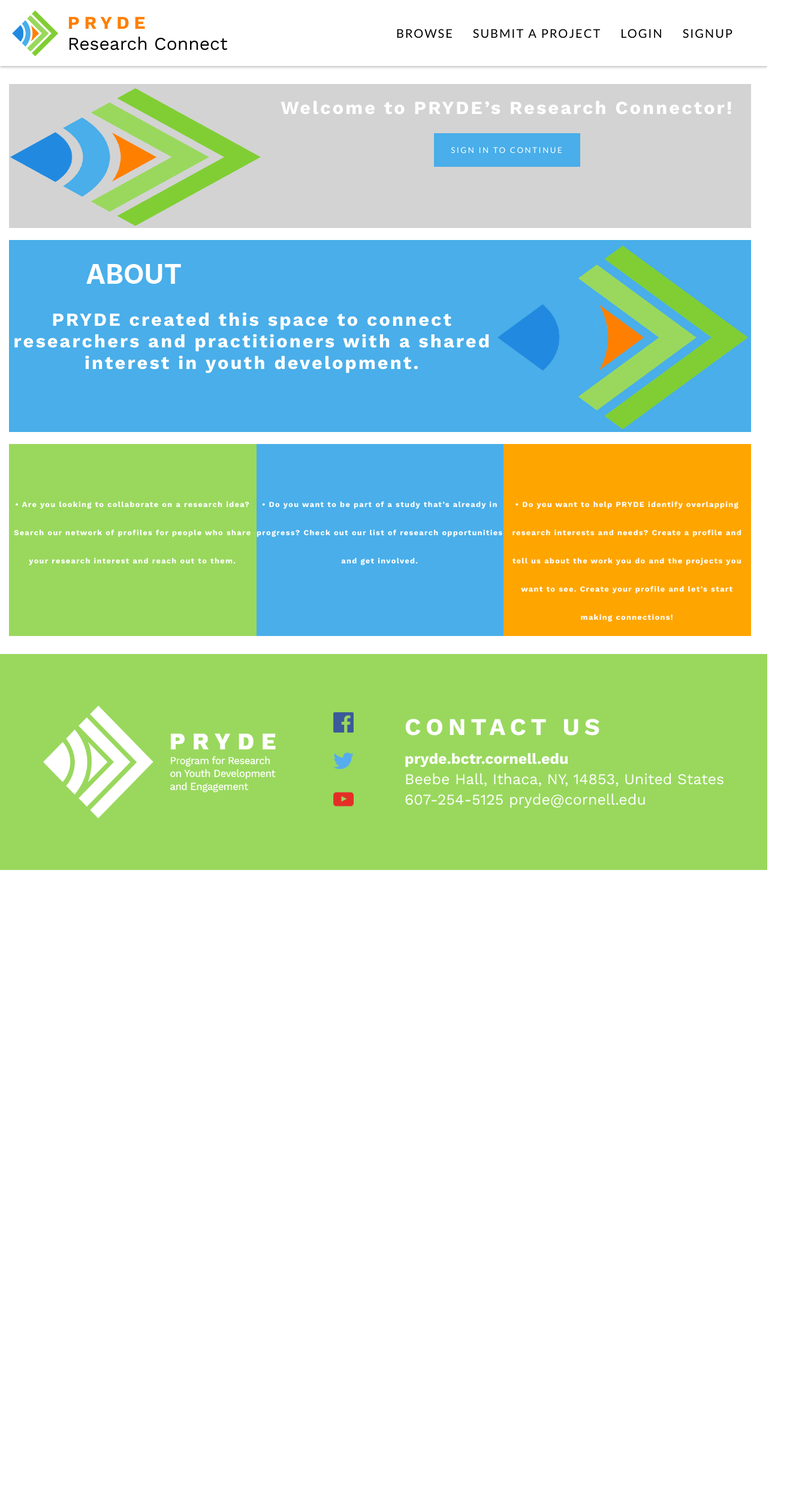
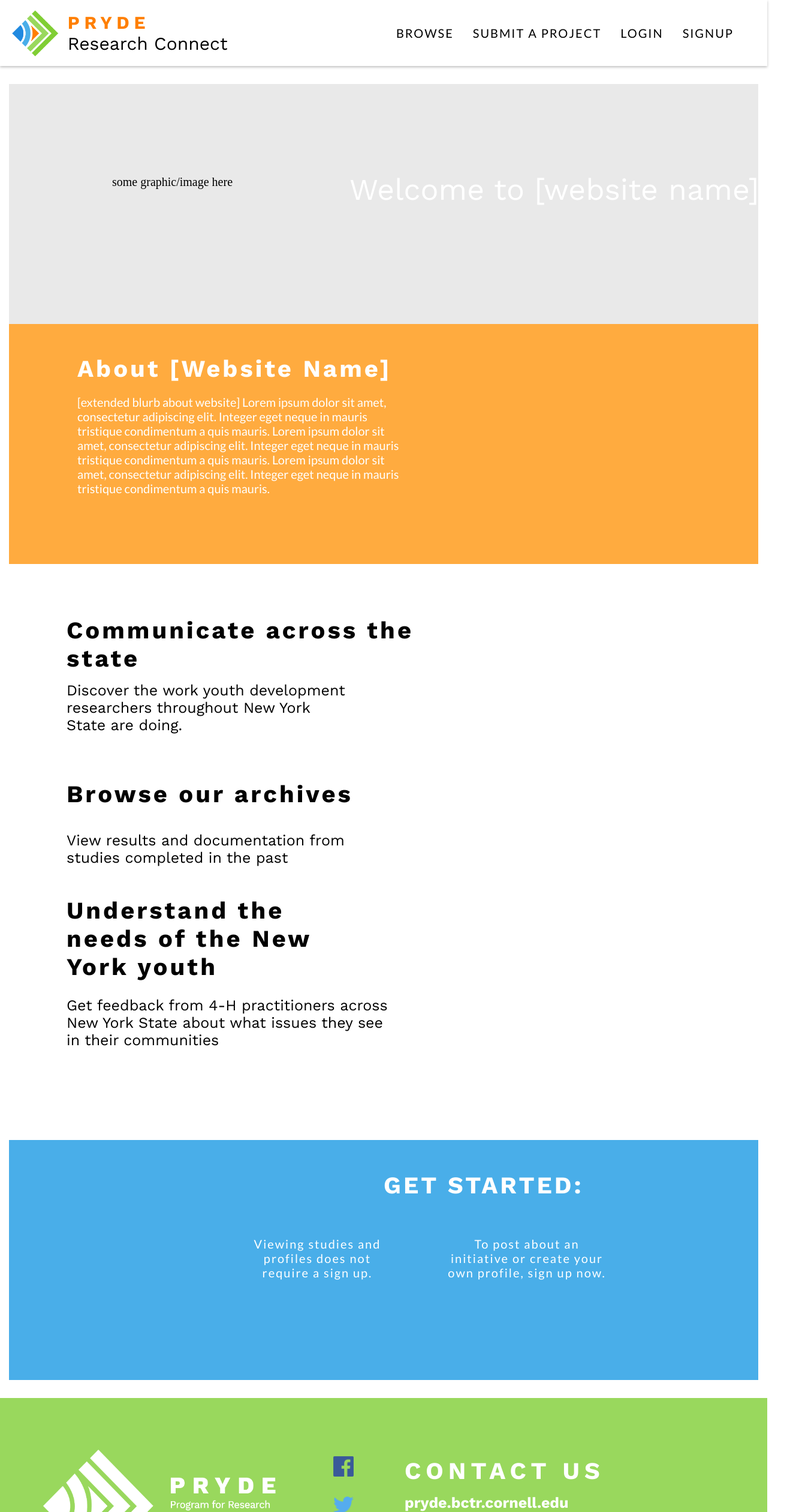
Before and after one commit to gnaww/pryde-connect, a React (Create React App) app in the folder frontend/: page / in a window 1280 px wide. Shown: the top 2520 px of the page at 60% size, 1348 px wide, since content can reach past the window. Before the commit the page ends 1450 px from the top, so only its background shows below. Built offline with nearby package versions, Linux system fonts and the light colour scheme.

Commit message:
did more of homepage still need to insert the images/graphics

```diff
--- a/frontend/src/pages/Index.js
+++ b/frontend/src/pages/Index.js
@@ -8,114 +8,198 @@ class Login extends Component {
     render() {
         return (
             <>
-                    <div className={styles.welcomePic}>
-                        <img src={logo} alt="PRYDE logo" className={styles.imagelogo} />
-                        {/*<h1 className={styles.topText}> pic goes here</h1>*/}
+                {/*    <div className={styles.welcomePic}>*/}
+                {/*        <img src={logo} alt="PRYDE logo" className={styles.imagelogo} />*/}
+                {/*        /!*<h1 className={styles.topText}> pic goes here</h1>*!/*/}
 
-                    </div>
+                {/*    </div>*/}
 
-                    <div className={styles.welcomeText}>
+                {/*    <div className={styles.welcomeText}>*/}
 
-                        <h1 className={styles.topText}>
-                            Welcome to PRYDE’s Research Connector!
-                        </h1>
-                        <br></br>
-                        <input className={styles.loginButton} type="submit" value="SIGN IN TO CONTINUE" />
+                {/*        <h1 className={styles.topText}>*/}
+                {/*            Welcome to PRYDE’s Research Connector!*/}
+                {/*        </h1>*/}
+                {/*        <br></br>*/}
+                {/*        <input className={styles.loginButton} type="submit" value="SIGN IN TO CONTINUE" />*/}
 
-                    </div>
+                {/*    </div>*/}
 
 
-                <br></br>
-                <br></br>
-                <br></br>
-                <br></br>
-                <br></br>
-                <br></br>
-                <br></br>
-                <br></br>
-                <br></br>
-                <br></br>
-                <br></br>
-                <br></br>
-                <br></br>
+                {/*<br></br>*/}
+                {/*<br></br>*/}
+                {/*<br></br>*/}
+                {/*<br></br>*/}
+                {/*<br></br>*/}
+                {/*<br></br>*/}
+                {/*<br></br>*/}
+                {/*<br></br>*/}
+                {/*<br></br>*/}
+                {/*<br></br>*/}
+                {/*<br></br>*/}
+                {/*<br></br>*/}
+                {/*<br></br>*/}
 
 
-                <div className={styles.aboutDiv}>
-                    <h1 className={styles.aboutCaps}>
-                        ABOUT
-                    </h1>
+                {/*<div className={styles.aboutDiv}>*/}
+                {/*    <h1 className={styles.aboutCaps}>*/}
+                {/*        ABOUT*/}
+                {/*    </h1>*/}
 
 
-                    <h1 className={styles.topText}>
+                {/*    <h1 className={styles.topText}>*/}
 
-                        PRYDE created this space to connect researchers and practitioners with a shared interest in youth development.
-                        <br></br>
-                        <br></br>
-                    </h1>
+                {/*        PRYDE created this space to connect researchers and practitioners with a shared interest in youth development.*/}
+                {/*        <br></br>*/}
+                {/*        <br></br>*/}
+                {/*    </h1>*/}
 
-                </div>
+                {/*</div>*/}
 
-                <div className={styles.aboutPic}>
-                    <img src={logo} alt="PRYDE logo" className={styles.imagelogo} />
+                {/*<div className={styles.aboutPic}>*/}
+                {/*    <img src={logo} alt="PRYDE logo" className={styles.imagelogo} />*/}
 
-                </div>
+                {/*</div>*/}
 
-                <br></br>
-                <br></br>
-                <br></br>
-                <br></br>
-                <br></br>
-                <br></br>
-                <br></br>
-                <br></br>
-                <br></br>
-                <br></br>
-                <br></br>
-                <br></br>
-                <br></br>
-                <br></br>
-                <br></br>
-                <br></br>
-                <br></br>
+                {/*<br></br>*/}
+                {/*<br></br>*/}
+                {/*<br></br>*/}
+                {/*<br></br>*/}
+                {/*<br></br>*/}
+                {/*<br></br>*/}
+                {/*<br></br>*/}
+                {/*<br></br>*/}
+                {/*<br></br>*/}
+                {/*<br></br>*/}
+                {/*<br></br>*/}
+                {/*<br></br>*/}
+                {/*<br></br>*/}
+                {/*<br></br>*/}
+                {/*<br></br>*/}
+                {/*<br></br>*/}
+                {/*<br></br>*/}
 
 
 
 
-                <div className={styles.homeDiv1}>
+                {/*<div className={styles.homeDiv1}>*/}
 
-                    <h1 className={styles.cardtext}>
-                        •    Are you looking to collaborate on a research idea? Search our network of profiles for people who share your research interest and reach out to them.
-                        <br></br>
-                        <br></br>
+                {/*    <h1 className={styles.cardtext}>*/}
+                {/*        •    Are you looking to collaborate on a research idea? Search our network of profiles for people who share your research interest and reach out to them.*/}
+                {/*        <br></br>*/}
+                {/*        <br></br>*/}
+                {/*    </h1>*/}
+
+
+                {/*</div>*/}
+
+
+
+
+                {/*<div className={styles.homeDiv2}>*/}
+                {/*    <h1 className={styles.cardtext}>*/}
+
+
+                {/*    •    Do you want to be part of a study that’s already in progress? Check out our list of research opportunities and get involved.*/}
+                {/*        <br></br>*/}
+                {/*        <br></br>*/}
+                {/*    </h1>*/}
+
+                {/*</div>*/}
+
+
+                {/*<div className={styles.homeDiv3}>*/}
+
+                {/*<h1 className={styles.cardtext}>*/}
+
+                {/*•    Do you want to help PRYDE identify overlapping research interests and needs? Create a profile and tell us about the work you do and the projects you want to see.*/}
+                {/*    Create your profile and let’s start making connections!*/}
+                {/*    <br></br>*/}
+                {/*    <br></br>*/}
+                {/*</h1>*/}
+
+
+                {/*</div>*/}
+
+
+
+                <div id={styles.div1}>
+
+
+                    <p id={styles.graphictext}>
+
+                        some graphic/image here
+                    </p>
+
+                    <h1 id={styles.welcometext}>
+                        Welcome to [website name]!
+
                     </h1>
+
+
 
 
                 </div>
 
 
+                <div id={styles.div2}>
 
 
-                <div className={styles.homeDiv2}>
-                    <h1 className={styles.cardtext}>
 
 
-                    •    Do you want to be part of a study that’s already in progress? Check out our list of research opportunities and get involved.
-                        <br></br>
-                        <br></br>
-                    </h1>
+
+
+
+
+
+
+                    <h1 id={styles.aboutheader}> About [Website Name] </h1>
+
+                    <p id={styles.abouttext}>
+                        [extended blurb about website] Lorem ipsum dolor sit amet, consectetur adipiscing elit. Integer eget neque in mauris tristique condimentum a quis mauris. Lorem ipsum dolor sit amet, consectetur adipiscing elit. Integer eget neque in mauris tristique condimentum a quis mauris. Lorem ipsum dolor sit amet, consectetur adipiscing elit. Integer eget neque in mauris tristique condimentum a quis mauris.
+                    </p>
+
+
+
+
+
+
+
+
 
                 </div>
 
+                <div id={styles.div3}>
 
-                <div className={styles.homeDiv3}>
 
-                <h1 className={styles.cardtext}>
 
-                •    Do you want to help PRYDE identify overlapping research interests and needs? Create a profile and tell us about the work you do and the projects you want to see.
-                    Create your profile and let’s start making connections!
-                    <br></br>
-                    <br></br>
-                </h1>
+                    <h1 id={styles.communicate}> Communicate across the state </h1>
+
+
+                    <p id={styles.discover}> Discover the work youth development researchers throughout New York State are doing. </p>
+
+
+                    <h1 id={styles.browse}> Browse our archives </h1>
+
+                    <p id={styles.view}> View results and documentation from studies completed in the past </p>
+
+
+
+                    <h1 id={styles.understand}> Understand the needs of the New York youth  </h1>
+
+                    <p id={styles.feedback}> Get feedback from 4-H practitioners across New York State about what issues they see in their communities </p>
+
+
+
+
+                </div>
+
+                <div id={styles.div4}>
+
+                    <h1 id={styles.started}> GET STARTED: </h1>
+
+                    <p id={styles.viewing}> Viewing studies and profiles does not require a sign up. </p>
+
+                    <p id={styles.post}> To post about an initiative or create your own profile, sign up now. </p>
 
 
                 </div>
--- a/frontend/src/styles/Index.module.css
+++ b/frontend/src/styles/Index.module.css
@@ -1,137 +1,420 @@
-/*background-color: #99D85D;*/
-/*background: #49AEE9;*/
+/*!*background-color: #99D85D;*!*/
+/*!*background: #49AEE9;*!*/
 
-.aboutCaps{
-    color: white;
-    font-size: 3.5vw;
-    text-align: left;
-    margin-left: 10vw;
+
+#div1{
+    background-color: #E9E9E9;
+    /*border-style: solid;*/
+    /*border-color: blue;*/
+    width: 100%;
+    height: 50vh;
 }
 
-.aboutPic{
-    float: left;
-    height: 40vh;
-    width: 34%;
-    /*border-style: dashed;*/
-    /*border-color: purple;*/
-    text-align: center;
+#div2{
+    background-color: #FFAB3F;
+    /*border-style: solid;*/
+    /*border-color: blue;*/
+    width: 100%;
+    height: 50vh;
+}
+
+#div3{
+    background-color: #FFFFFF;
+    /*border-style: solid;*/
+    /*border-color: blue;*/
+    width: 100%;
+    height: 120vh;
+}
+
+#div4{
     background-color: #49AEE9;
+    /*border-style: solid;*/
+    /*border-color: blue;*/
+    width: 100%;
+    height: 50vh;
 }
-.aboutDiv{
-    float: left;
-    height: 40vh;
-    width: 65%;
-    /*border-style: dashed;*/
-    /*border-color: purple;*/
-    text-align: center;
-    background-color: #49AEE9;
+
+#aboutheader{
+
+    position: absolute;
+    width: 1116px;
+    height: 44px;
+    left: 129px;
+    top: 568px;
+    font-family: Work Sans;
+    font-style: normal;
+    font-weight: bold;
+    font-size: 40px;
+    line-height: 40px;
+    /* or 100% */
+
+    letter-spacing: 0.1em;
+
+    color: #FFFFFF;
 }
-.imagelogo{
 
-    width: 100%;
-    height: 100%;
+#welcometext {
+    position: absolute;
+    width: 765px;
+    height: 76.86px;
+    left: 583px;
+    top: 252px;
+
+    font-family: Work Sans;
+    font-style: normal;
+    font-weight: normal;
+    font-size: 50px;
+    line-height: 59px;
+
+    color: #FFFFFF;
+}
+
+
+#graphictext{
+
+    position: absolute;
+    width: 225px;
+    height: 25.31px;
+    left: 187px;
+    top: 270.47px;
+
+    font-family: Nunito Sans;
+    font-style: normal;
+    font-weight: normal;
+    font-size: 20px;
+    line-height: 27px;
+
+    color: #000000;
+}
+#abouttext{
+
+    position: absolute;
+    width: 551px;
+    height: 219px;
+    left: 129px;
+    top: 638px;
+
+    font-family: Lato;
+    font-style: normal;
+    font-weight: normal;
+    font-size: 20px;
+    line-height: 24px;
+
+    color: #FFFFFF;
 
 }
-.topText{
+
+
+#communicate{
+
+    position: absolute;
+    width: 597px;
+    height: 66px;
+    left: 111px;
+    top: 1014px;
+
     font-family: Work Sans;
+    font-style: normal;
     font-weight: bold;
-    font-size: 2.4vw;
+    font-size: 40px;
+    line-height: 47px;
+    display: flex;
+    align-items: center;
+    letter-spacing: 0.1em;
 
-    /*margin-top: 77px;*/
-    margin-block-end: 5px;
-    text-align: center;
+    color: #000000;
+}
+ #browse {
+     position: absolute;
+     width: 533px;
+     height: 66px;
+     left: 111px;
+     top: 1264px;
+
+     font-family: Work Sans;
+     font-style: normal;
+     font-weight: bold;
+     font-size: 40px;
+     line-height: 47px;
+     display: flex;
+     align-items: center;
      letter-spacing: 0.1em;
-    color: white;
+
+     color: #000000;
  }
 
-.welcomePic{
-    float: left;
-    height: 30vh;
-    width: 34%;
-    /*border-style: dashed;*/
-    /*border-color: gray;*/
-    background-color: lightgray;
-}
+ #understand {
 
-.welcomeText{
-    float: left;
-    height: 30vh;
-    width: 65%;
-    /*border-style: dashed;*/
-    /*border-color: purple;*/
-    text-align: center;
-    background-color: lightgray;
+     position: absolute;
+     width: 490px;
+     height: 66px;
+     left: 111px;
+     top: 1505px;
+
+     font-family: Work Sans;
+     font-style: normal;
+     font-weight: bold;
+     font-size: 40px;
+     line-height: 47px;
+     display: flex;
+     align-items: center;
+     letter-spacing: 0.1em;
+
+     color: #000000;
 
 
  }
-.homeDiv1 {
-    /*border-style: dashed;*/
-    /*border-color: red;*/
-    /*align-items: center;*/
-    float: left;
-    width: 33%;
-    height: 40vh;
-    background-color: #99D85D;
 
 
+ #discover{
+     position: absolute;
+     width: 476px;
+     height: 175px;
+     left: 111px;
+     top: 1067px;
+
+     font-family: Work Sans;
+     font-style: normal;
+     font-weight: normal;
+     font-size: 25px;
+     line-height: 29px;
+     display: flex;
+     align-items: center;
+
+     color: #000000;
  }
-.homeDiv2 {
-    /*border-style: dashed;*/
-    /*border-color: green;*/
-    /*align-items: center;*/
-    float: left;
-    width: 33%;
-    height: 40vh;
-    background-color: #49AEE9;
+
+ #view {
+     position: absolute;
+     width: 476px;
+     height: 146px;
+     left: 111px;
+     top: 1317px;
+
+     font-family: Work Sans;
+     font-style: normal;
+     font-weight: normal;
+     font-size: 25px;
+     line-height: 29px;
+     display: flex;
+     align-items: center;
+
+     color: #000000;
+ }
+
+ #feedback {
+
+     position: absolute;
+     width: 543px;
+     height: 182px;
+     left: 111px;
+     top: 1588px;
+
+     font-family: Work Sans;
+     font-style: normal;
+     font-weight: normal;
+     font-size: 25px;
+     line-height: 29px;
+     display: flex;
+     align-items: center;
+
+     color: #000000;
 
  }
-.homeDiv3 {
-    /*border-style: dashed;*/
-    /*border-color: blue;*/
-    /*align-items: center;*/
-    float: left;
-    width: 33%;
-    height: 40vh;
-    background-color: orange;
+
+
+ #started{
+     position: absolute;
+     width: 490px;
+     height: 66px;
+     left: 50%;
+     top: 1916px;
+
+     font-family: Work Sans;
+     font-style: normal;
+     font-weight: bold;
+     font-size: 40px;
+     line-height: 47px;
+     display: flex;
+     align-items: center;
+     text-align: center;
+     letter-spacing: 0.1em;
+
+     color: #FFFFFF;
+
+ }
+
+ #viewing{
+     position: absolute;
+     width: 220.42px;
+     height: 121px;
+     left: 419.29px;
+     top: 2016px;
+
+     font-family: Lato;
+     font-style: normal;
+     font-weight: normal;
+     font-size: 20px;
+     line-height: 24px;
+     display: flex;
+     align-items: center;
+     text-align: center;
+     letter-spacing: 0.1em;
+
+     color: #FFFFFF;
+
+ }
+
+ #post{
+     position: absolute;
+     width: 267.92px;
+     height: 79px;
+     left: 745.08px;
+     top: 2037px;
+
+     font-family: Lato;
+     font-style: normal;
+     font-weight: normal;
+     font-size: 20px;
+     line-height: 24px;
+     display: flex;
+     align-items: center;
+     text-align: center;
+     letter-spacing: 0.1em;
+
+     color: #FFFFFF;
+ }
+/*.aboutCaps{*/
+/*    color: white;*/
+/*    font-size: 3.5vw;*/
+/*    text-align: left;*/
+/*    margin-left: 10vw;*/
+/*}*/
+
+/*.aboutPic{*/
+/*    float: left;*/
+/*    height: 40vh;*/
+/*    width: 34%;*/
+/*    !*border-style: dashed;*!*/
+/*    !*border-color: purple;*!*/
+/*    text-align: center;*/
+/*    background-color: #49AEE9;*/
+/*}*/
+/*.aboutDiv{*/
+/*    float: left;*/
+/*    height: 40vh;*/
+/*    width: 65%;*/
+/*    !*border-style: dashed;*!*/
+/*    !*border-color: purple;*!*/
+/*    text-align: center;*/
+/*    background-color: #49AEE9;*/
+/*}*/
+/*.imagelogo{*/
+
+/*    width: 100%;*/
+/*    height: 100%;*/
+
+/*}*/
+/*.topText{*/
+/*    font-family: Work Sans;*/
+/*    font-weight: bold;*/
+/*    font-size: 2.4vw;*/
+
+/*    !*margin-top: 77px;*!*/
+/*    margin-block-end: 5px;*/
+/*    text-align: center;*/
+/*    letter-spacing: 0.1em;*/
+/*    color: white;*/
+/*}*/
+
+/*.welcomePic{*/
+/*    float: left;*/
+/*    height: 30vh;*/
+/*    width: 34%;*/
+/*    !*border-style: dashed;*!*/
+/*    !*border-color: gray;*!*/
+/*    background-color: lightgray;*/
+/*}*/
+
+/*.welcomeText{*/
+/*    float: left;*/
+/*    height: 30vh;*/
+/*    width: 65%;*/
+/*    !*border-style: dashed;*!*/
+/*    !*border-color: purple;*!*/
+/*    text-align: center;*/
+/*    background-color: lightgray;*/
+
+
+/*}*/
+/*.homeDiv1 {*/
+/*    !*border-style: dashed;*!*/
+/*    !*border-color: red;*!*/
+/*    !*align-items: center;*!*/
+/*    float: left;*/
+/*    width: 33%;*/
+/*    height: 40vh;*/
+/*    background-color: #99D85D;*/
+
+
+/*}*/
+/*.homeDiv2 {*/
+/*    !*border-style: dashed;*!*/
+/*    !*border-color: green;*!*/
+/*    !*align-items: center;*!*/
+/*    float: left;*/
+/*    width: 33%;*/
+/*    height: 40vh;*/
+/*    background-color: #49AEE9;*/
+
+/*}*/
+/*.homeDiv3 {*/
+/*    !*border-style: dashed;*!*/
+/*    !*border-color: blue;*!*/
+/*    !*align-items: center;*!*/
+/*    float: left;*/
+/*    width: 33%;*/
+/*    height: 40vh;*/
+/*    background-color: orange;*/
 
 
 
-}
-.joinOurCommunity {
-    font-family: Work Sans;
-    font-weight: bold;
-    font-size: 40px;
-    line-height: 47px;
-    margin-top: 77px;
-    margin-block-end: 5px;
-    text-align: center;
-    letter-spacing: 0.1em;
-    color: black;
-}
+/*}*/
+/*.joinOurCommunity {*/
+/*    font-family: Work Sans;*/
+/*    font-weight: bold;*/
+/*    font-size: 40px;*/
+/*    line-height: 47px;*/
+/*    margin-top: 77px;*/
+/*    margin-block-end: 5px;*/
+/*    text-align: center;*/
+/*    letter-spacing: 0.1em;*/
+/*    color: black;*/
+/*}*/
 
-.cardtext {
-    font-family: Work Sans;
-    font-weight: bold;
-    font-size: 1vw;
-    line-height: 47px;
-    margin-top: 77px;
-    margin-block-end: 5px;
-    text-align: center;
-    letter-spacing: 0.1em;
-    color: white;
-}
+/*.cardtext {*/
+/*    font-family: Work Sans;*/
+/*    font-weight: bold; */
+/*    font-size: 1vw;*/
+/*    line-height: 47px;*/
+/*    margin-top: 77px;*/
+/*    margin-block-end: 5px;*/
+/*    text-align: center;*/
+/*    letter-spacing: 0.1em;*/
+/*    color: white;*/
+/*}*/
 
 
-.loginButton {
-    width: 30%;
-    height: 56px;
-    background: #49AEE9;
-    border: none;
+/*.loginButton {*/
+/*    width: 30%;*/
+/*    height: 56px;*/
+/*    background: #49AEE9;*/
+/*    border: none;*/
 
-    font-family: Lato;
-    /*font-size: 20px;*/
+/*    font-family: Lato;*/
+/*    !*font-size: 20px;*!*/
 
 
-    letter-spacing: 0.19em;
-    color: white;
-}
+/*    letter-spacing: 0.19em;*/
+/*    color: white;*/
+/*}*/
```
Lines whose indentation alone changed are shown as unchanged.
